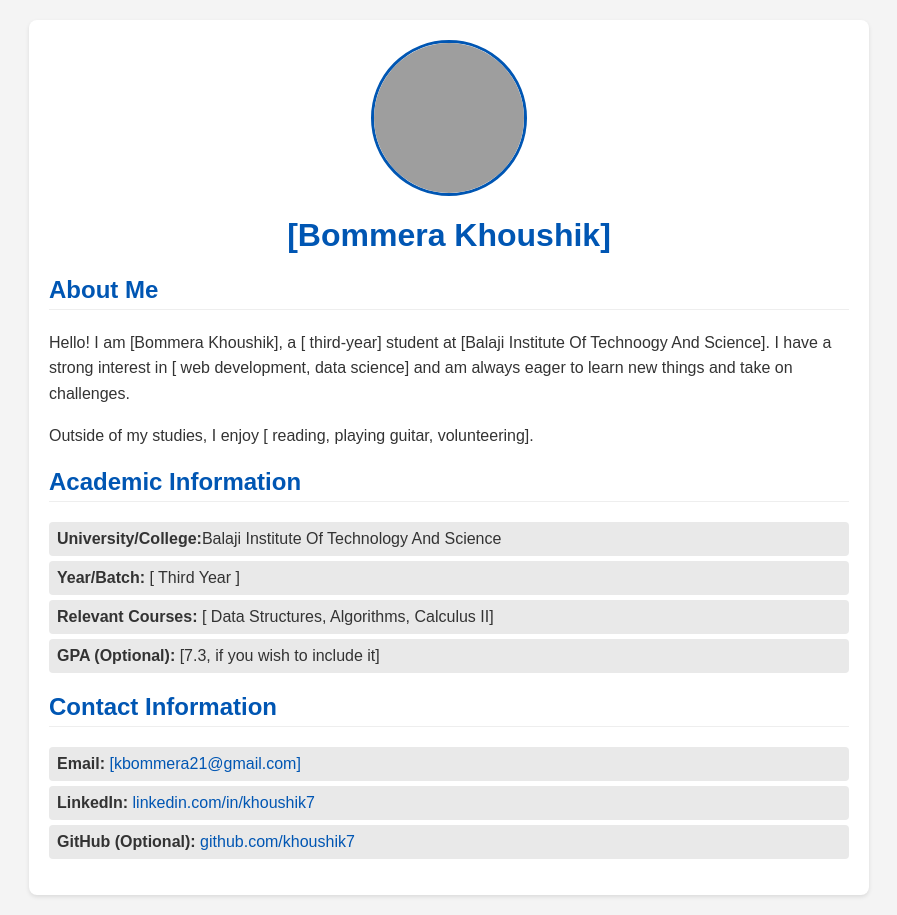
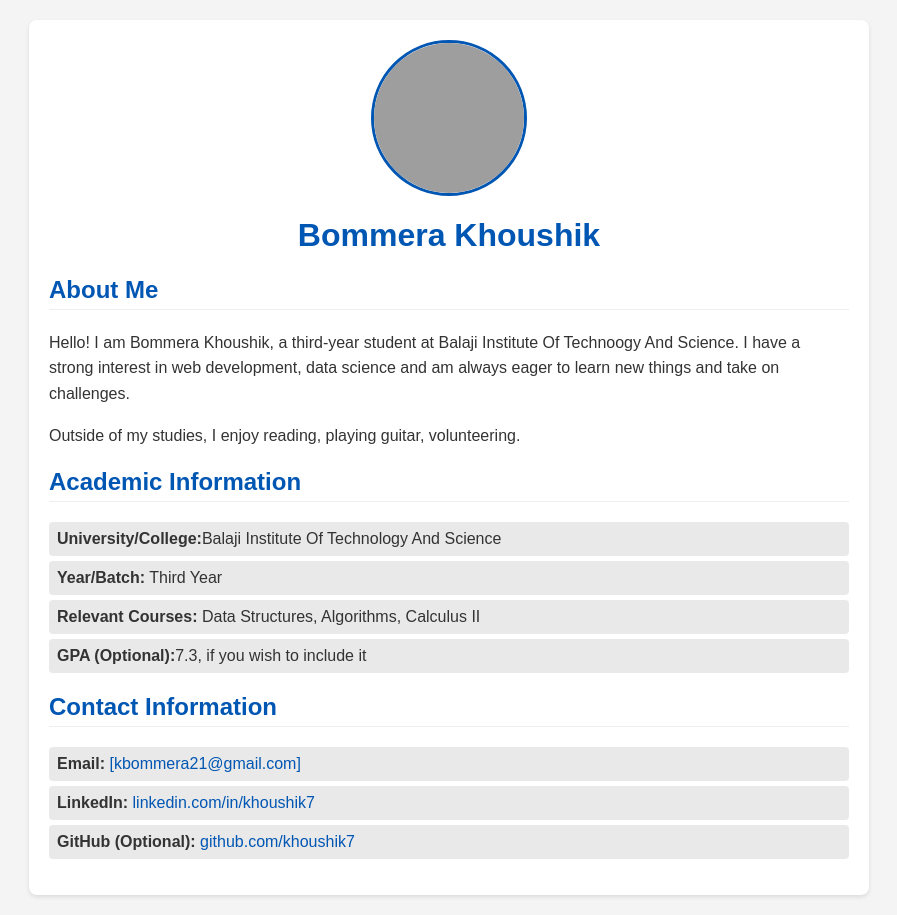
Before and after one commit to khoushik7/profile, a plain HTML site: page index.html in a window 1280 px wide. Shown: the whole page, without its empty margins (191-1088 px from the left). Drawn offline with Linux system fonts and the light colour scheme; grey boxes are pictures that could not be loaded.

Commit message:
Update index.html

```diff
--- a/index.html
+++ b/index.html
@@ -64,21 +64,21 @@
     <div class="container">
         <img src="ram1.jpg" alt="Student Profile Picture" class="profile-pic">
 
-        <h1>[Bommera Khoushik]</h1>
+        <h1>Bommera Khoushik</h1>
 
         <section id="bio">
             <h2>About Me</h2>
-            <p>Hello! I am [Bommera Khoushik], a [ third-year] student at [Balaji Institute Of Technoogy And Science]. I have a strong interest in [ web development, data science] and am always eager to learn new things and take on challenges.</p>
-            <p>Outside of my studies, I enjoy [ reading, playing guitar, volunteering].</p>
+            <p>Hello! I am Bommera Khoushik, a third-year student at Balaji Institute Of Technoogy And Science. I have a strong interest in  web development, data science and am always eager to learn new things and take on challenges.</p>
+            <p>Outside of my studies, I enjoy reading, playing guitar, volunteering.</p>
         </section>
 
         <section id="academics">
             <h2>Academic Information</h2>
             <ul>
                 <li><strong>University/College:</strong>Balaji Institute Of Technology And Science</li>
-                <li><strong>Year/Batch:</strong> [ Third Year ]</li>
-                <li><strong>Relevant Courses:</strong> [ Data Structures, Algorithms, Calculus II]</li>
-                <li><strong>GPA (Optional):</strong> [7.3, if you wish to include it]</li>
+                <li><strong>Year/Batch:</strong> Third Year </li>
+                <li><strong>Relevant Courses:</strong> Data Structures, Algorithms, Calculus II</li>
+                <li><strong>GPA (Optional):</strong>7.3, if you wish to include it</li>
             </ul>
         </section>
 
```
